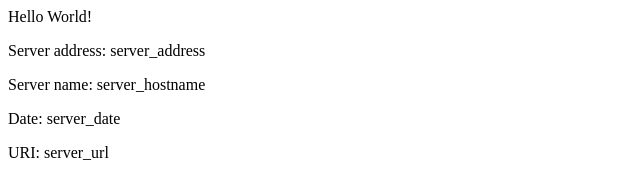
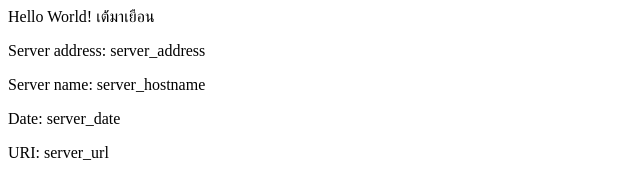
Before and after one commit to nontrag/eks-example, a plain HTML site: page src/index.html in a window 1280 px wide. Shown: the full height of the page, 0-640 px from the left. Drawn offline with Linux system fonts and the light colour scheme.

Commit message:
v2 Updating home page

```diff
--- a/src/index.html
+++ b/src/index.html
@@ -3,6 +3,7 @@
 </head>
 <div class="info">
 <h>Hello World!</h>
+<h>เต้้มาเยือน</h>
 <p><span>Server&nbsp;address:</span> <span>server_address</span></p>
 <p><span>Server&nbsp;name:</span> <span>server_hostname</span></p>
 <p class="smaller"><span>Date:</span> <span>server_date</span></p>
```
